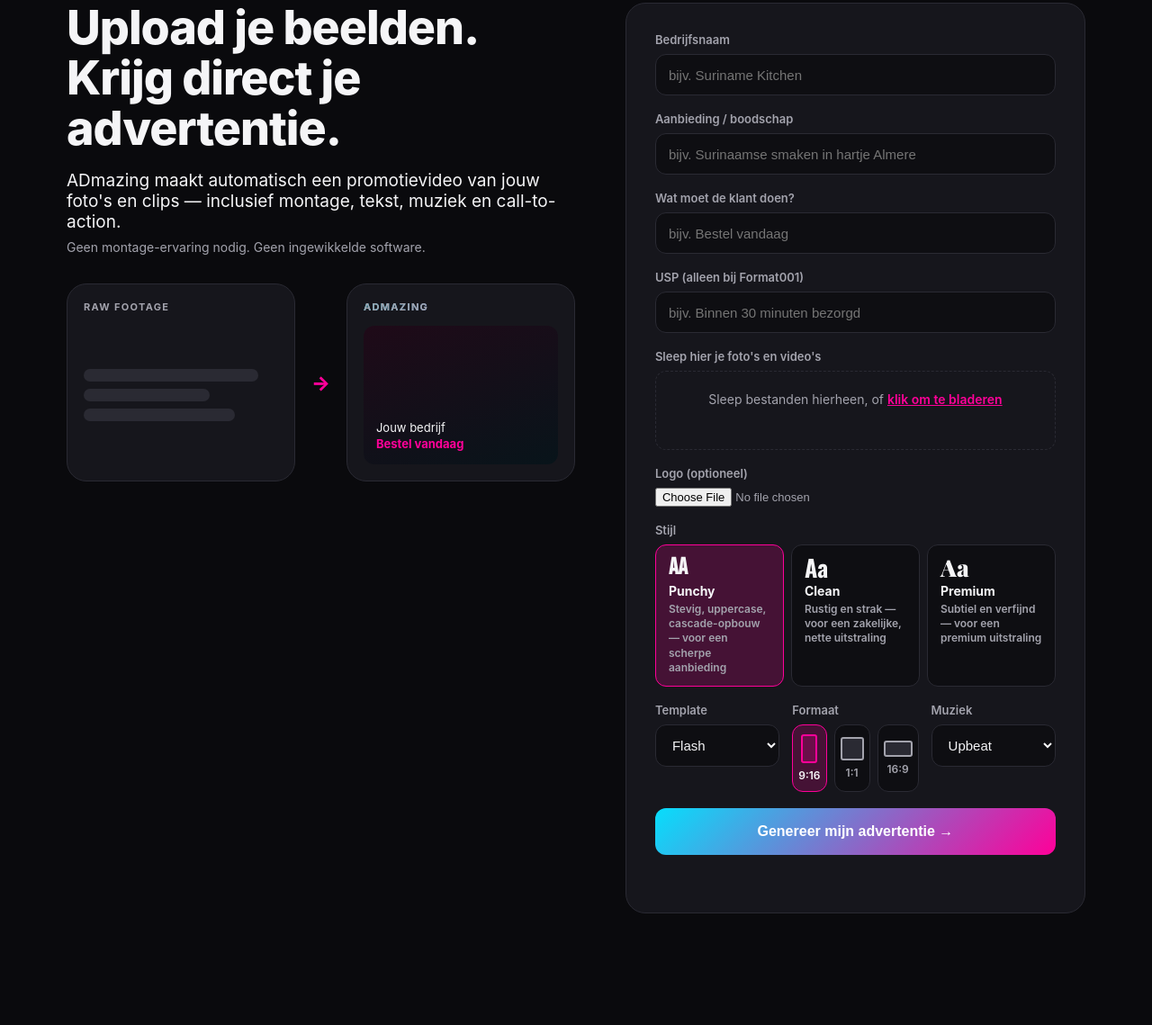
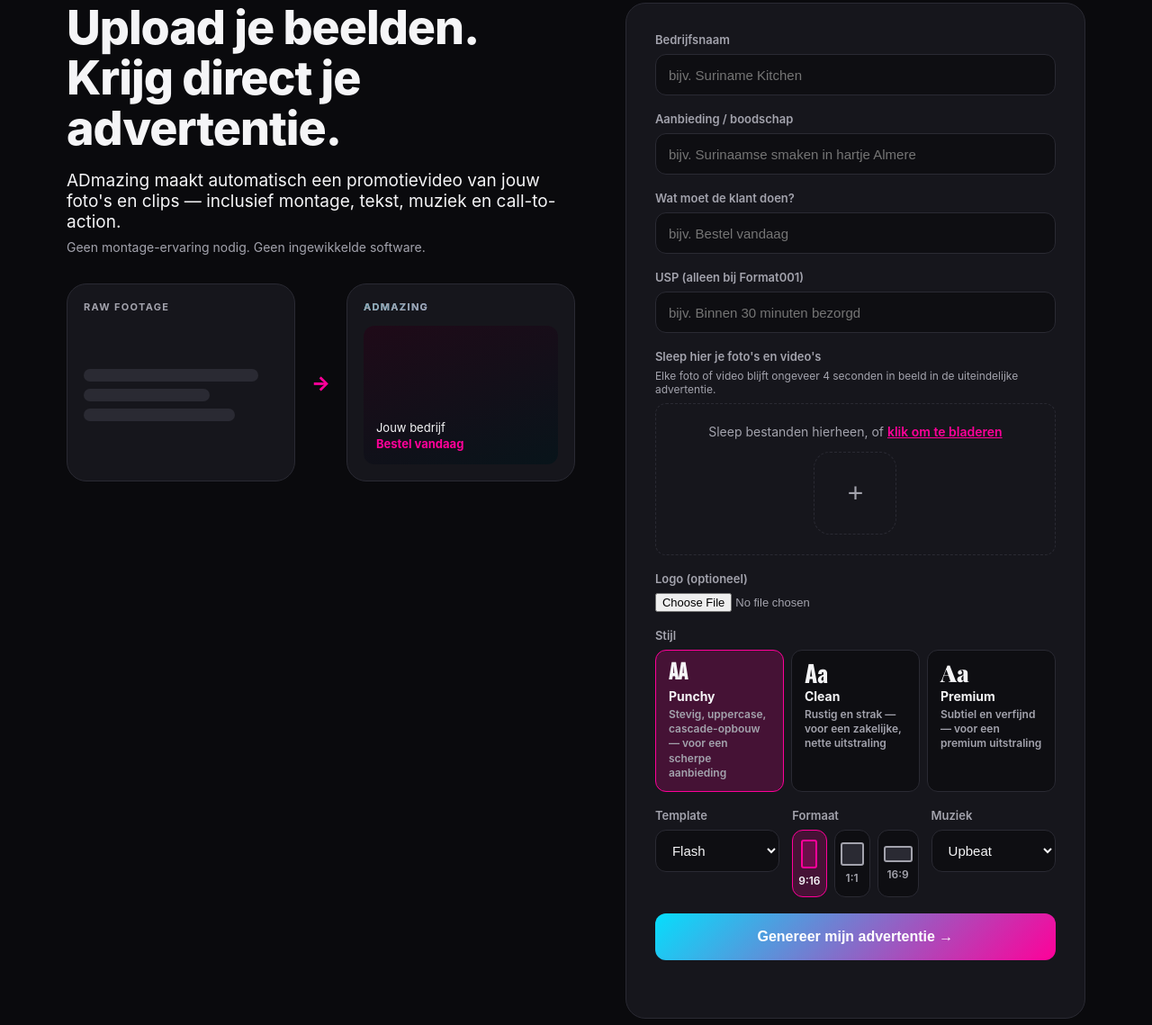
Before and after one commit to videos3600/ADmazingFunnel, a Flask app: page / in a window 1280 px wide. Shown: the part 133-1272 px from the top of the page at 90% size. Before the commit the page ends 1148 px from the top, so only its background shows below. Run offline with Flask 3, Linux system fonts and the light colour scheme; some libraries are stand-ins or nearby versions.

Commit message:
Add files via upload

```diff
--- a/admazing-webapp-nieuwe-repo/webapp/templates/index.html
+++ b/admazing-webapp-nieuwe-repo/webapp/templates/index.html
@@ -77,9 +77,10 @@
 
       <div class="field">
         <label>Sleep hier je foto's en video's</label>
+        <p class="field-note">Elke foto of video blijft ongeveer 4 seconden in beeld in de uiteindelijke advertentie.</p>
         <div class="dropzone" id="dropzone" tabindex="0">
-          <div class="dropzone-hint">Sleep bestanden hierheen, of <span class="dropzone-browse">klik om te bladeren</span></div>
-          <ul class="file-list" id="file-list"></ul>
+          <div class="dropzone-hint" id="dropzone-hint">Sleep bestanden hierheen, of <span class="dropzone-browse">klik om te bladeren</span></div>
+          <div class="media-grid" id="media-grid"></div>
         </div>
         <input type="file" id="footage-input" name="footage" multiple accept="video/*,image/*" hidden>
       </div>
```
